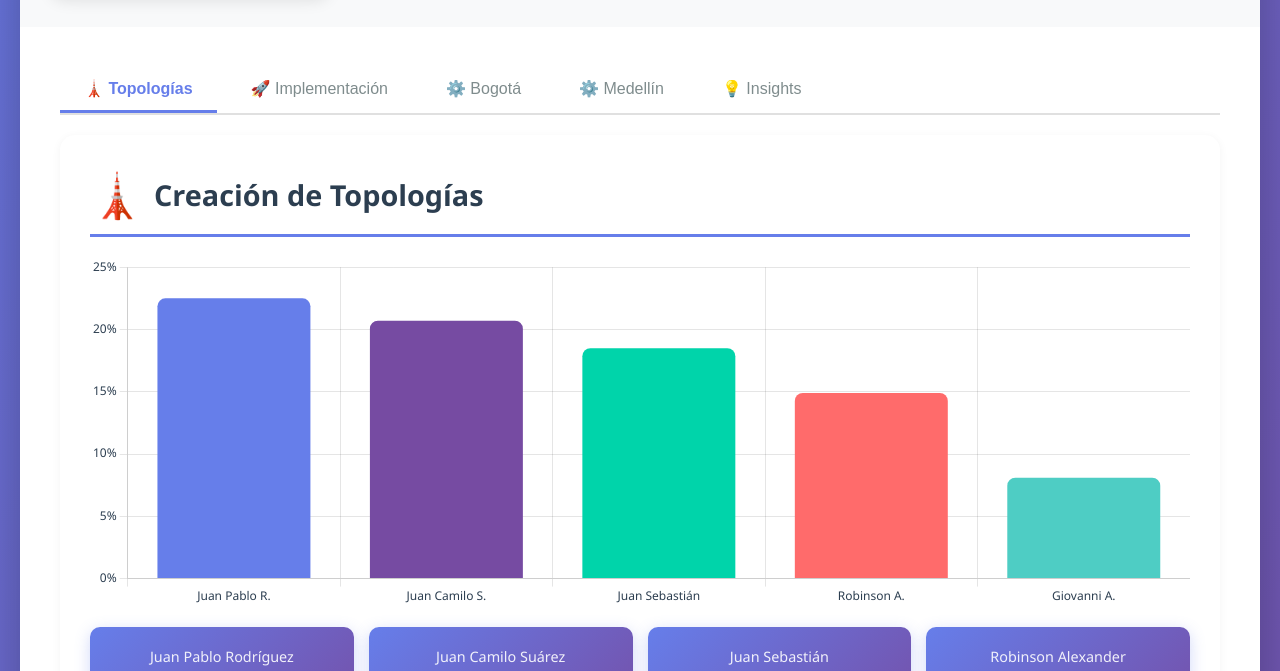
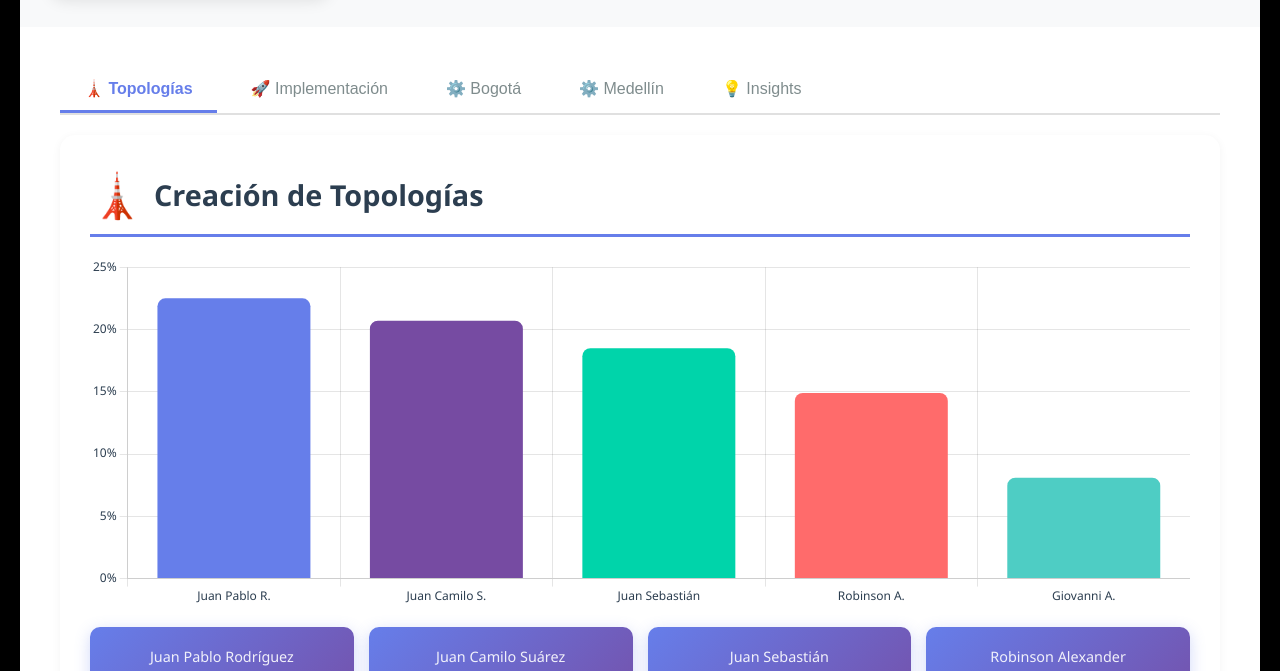
Before and after one commit to Yeibaena/Informe-mes-de-septiembre, a plain HTML site: page index.html in a window 1280 px wide. Shown: the part 611-1282 px from the top of the page. Drawn offline with nearby package versions, Linux system fonts and the light colour scheme.

Commit message:
index.html

```diff
--- a/index.html
+++ b/index.html
@@ -14,7 +14,7 @@
 
         body {
             font-family: 'Segoe UI', Tahoma, Geneva, Verdana, sans-serif;
-            background: linear-gradient(135deg, #667eea 0%, #764ba2 100%);
+            background: black;
             padding: 20px;
             min-height: 100vh;
         }
```
